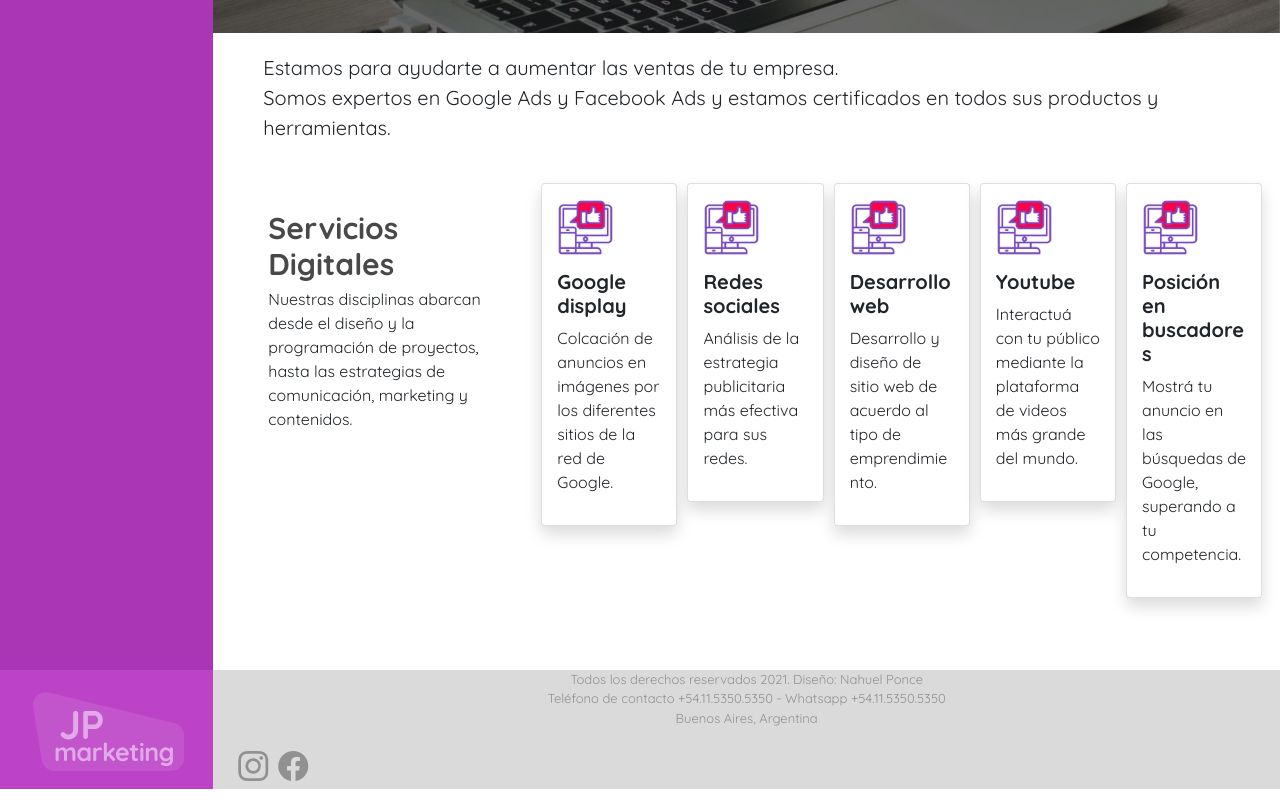
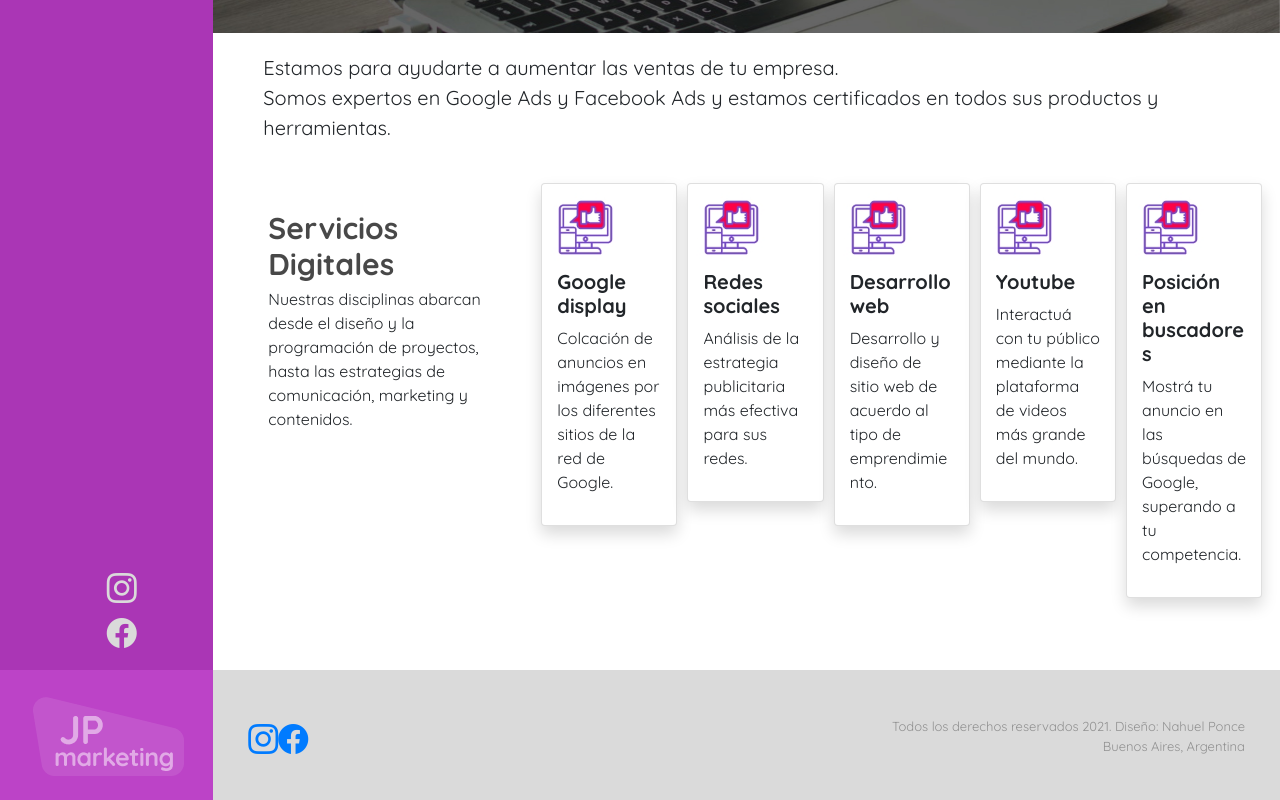
Before and after one commit to nahuelfacundo/jpmarketing, a website: page index.html in a window 1280 px wide. Shown: the part 367-1167 px from the top of the page. Drawn offline with nearby package versions, Linux system fonts and the light colour scheme.

Commit message:
modificaciones index

```diff
--- a/index.html
+++ b/index.html
@@ -31,7 +31,7 @@
         <!-- fin Top nav -->
         <div class="row">
             <!-- Sidebar-->
-            <nav class="col-lg-2 col-xs-12 navbar navbar-expand-lg navbar-light">
+            <nav class="col-lg-2 col-xs-12 navbar navbar-expand-lg">
                 <a href="#"><img src="assets/img/Logo.png" class=" img-fluid nav__logo" alt=""></a>
                 <button class="navbar-toggler" type="button" data-toggle="collapse" data-target="#navbarNavDropdown" aria-controls="navbarNavDropdown" aria-expanded="false" aria-label="Toggle navigation">
                   <span class="navbar-toggler-icon"></span>
@@ -59,6 +59,10 @@
                         </li>
                     </ul>
                 </div>
+                <div class="footer__redes2">
+                    <a href="https://www.instagram.com/" target="_blank"><i class="bi bi-instagram"></i></a>
+                    <a href="https://www.facebook.com/" target="_blank"><i class="bi bi-facebook"></i></a>
+                </div>
             </nav>
             <!-- fin Sidebar -->
             <!-- Contenido página -->
@@ -66,7 +70,7 @@
                 <div class="container-fluid p-0">
                     <div class="row">
                         <div class="col-md-12 col-xs-12">
-                            <div id="carouselExampleSlidesOnly" class="carousel slide" data-ride="carousel" data-interval="4000">
+                            <div id="carouselExampleSlidesOnly" class="carousel slide" data-ride="carousel" data-interval="3500">
                                 <div class="carousel-inner">
                                   <div class="carousel-item active">
                                     <img class="d-block w-100" src="assets/img/principal01.jpg" alt="First slide">
@@ -150,13 +154,13 @@
                         <a href="#"><img src="assets/img/Logo-footer.png" class="img-fluid" alt="Logo"></a>
                     </div>
                 </div>
-                <div class="col-md-10 col-xs-12 foo2">
-                    <div class="footer__datos">
-                        <p>Todos los derechos reservados 2021. Diseño: Nahuel Ponce <br> Teléfono de contacto +54.11.5350.5350  -  Whatsapp +54.11.5350.5350 <br> Buenos Aires, Argentina</p>
-                    </div>
+                <div class="col-md-10 col-xs-12 foo2 d-flex footer__princ">
                     <div class="footer__redes">
                         <a href="https://www.instagram.com/" target="_blank"><i class="bi bi-instagram"></i></a>
                         <a href="https://www.facebook.com/" target="_blank"><i class="bi bi-facebook"></i></a>
+                    </div>
+                    <div class="footer__datos">
+                        <p>Todos los derechos reservados 2021. Diseño: Nahuel Ponce <br>Buenos Aires, Argentina</p>
                     </div>
                 </div>
             </footer>
--- a/scss/_footer.scss
+++ b/scss/_footer.scss
@@ -27,27 +27,46 @@ footer{
     justify-content: space-between;
     align-items: center;
     padding: $p-10*2;
+    height: 130px;
 }
 
 .footer__datos{
-    text-align: center;
+    text-align: right;
 }
 
 .footer__datos p{
     font-size: map-get($tamanios, sizeP);
+    margin: 0px;
+    padding-right: $p-20;
 }
 
 .footer__redes{
     font-size: map-get($tamanios, sizeRedes);
     display: flex;
     align-items: center;
-    padding-right: $p-30;
+    padding-left: $p-20;
 }
 
+
 .footer__redes a{
+    padding: map-get($boxmodel, p-0);
+    color: map-get($colores, $colorFooter);
+}
+
+.footer__redes2{
+    font-size: map-get($tamanios, sizeRedes);
+    display: flex;
+    flex-direction: column;
+    align-items: center;
+    padding-left: $p-20;
+    position:absolute;
+    top: 90%;
+}
+
+.footer__redes2 a{
     margin-left: map-get($boxmodel, ml-1);
     padding: map-get($boxmodel, p-0);
-    color: map-get($colores, colorFooter);
+    color: map-get($colores, bgFooter);
 }
 
 @media only screen and (max-width:767px){
@@ -64,3 +83,8 @@ footer{
     align-items: center;
     justify-content: center;
 }
+
+.footer__princ{
+    justify-content: space-between;
+    padding-top: 10px;
+}
--- a/scss/style.scss
+++ b/scss/style.scss
@@ -40,6 +40,7 @@ h3{
     margin-top: $m-0;
     color: $colorTitulos;
     margin-bottom: $m-0;
+    text-shadow: #484848 0 0 20px;
 }
 
 .index__subtituloPrincipal{
@@ -47,6 +48,7 @@ h3{
     color: $colorTitulos;
     margin-top: $m-0;
     margin-bottom: $m-0;
+    text-shadow: #484848 0 0 20px;
 }
 
 .inicio__bajada{
```
Also changed, not shown: css/estilo.css.
